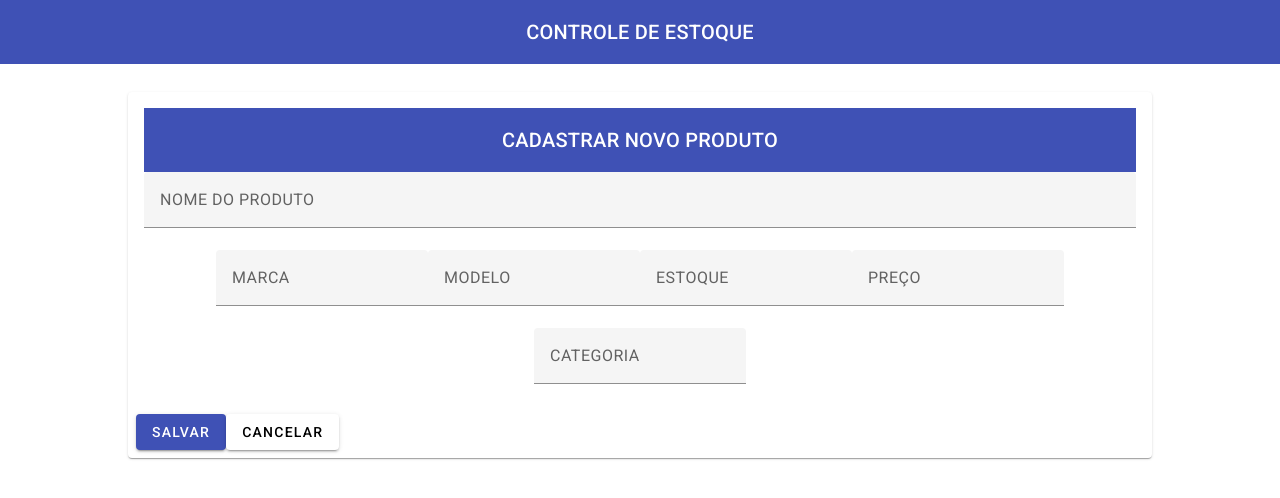
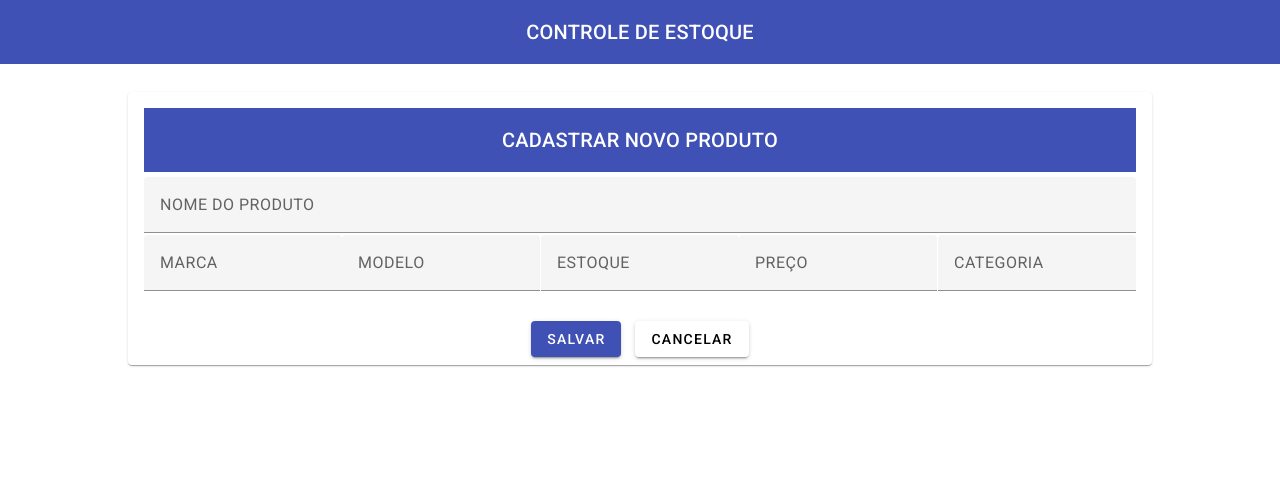
Before and after one commit to paulorobertovrc/api-rest-spring-boot-angular, an Angular app in the folder front/: page /products in a window 1280 px wide. Both pictures are taken after a click on the button "NOVO PRODUTO". Shown: the top 498 px of the page. Built offline with nearby package versions, Linux system fonts and the light colour scheme; no server answers.

Commit message:
Minor style changes

```diff
--- a/front/src/app/products/new-product-form/new-product-form.component.css
+++ b/front/src/app/products/new-product-form/new-product-form.component.css
@@ -5,14 +5,27 @@ mat-card {
 }
 
 .full-width {
-    width: 100%;
+  width: 100%;
+}
+
+.adjust-margin {
+    margin-top: 5px;
+    margin-bottom: -20px;
 }
 
 .fit-content-width {
-    width: fit-content;
+    width: 20%;
 }
 
 .min-width {
-    width: 100%;
-    min-width: 150px;
+  width: 100%;
+  min-width: 150px;
 }
+
+.new-form-action-buttons {
+    justify-content: center;
+}
+
+.save-button {
+    margin-right: 1em;
+}
--- a/front/src/app/products/new-product-form/new-product-form.component.html
+++ b/front/src/app/products/new-product-form/new-product-form.component.html
@@ -2,12 +2,12 @@
     <mat-card-content>
         <mat-toolbar color="primary" class="center-title">CADASTRAR NOVO PRODUTO</mat-toolbar>
         <form [formGroup]="form">
-            <mat-form-field appearance="fill" class="full-width">
+            <mat-form-field appearance="fill" class="full-width adjust-margin">
                 <input matInput placeholder="NOME DO PRODUTO" formControlName="name">
             </mat-form-field>
 
             <mat-form-field appearance="fill" class="fit-content-width">
-                <input matInput placeholder="MARCA" formControlName="brand">
+              <input matInput placeholder="MARCA" formControlName="brand">
             </mat-form-field>
 
             <mat-form-field appearance="fill" class="fit-content-width">
@@ -27,8 +27,8 @@
             </mat-form-field>
         </form>
     </mat-card-content>
-    <mat-card-actions>
-        <button mat-raised-button color="primary" (click)="onSubmit()">SALVAR</button>
+    <mat-card-actions class="new-form-action-buttons">
+        <button mat-raised-button class="save-button" color="primary" (click)="onSubmit()">SALVAR</button>
         <button mat-raised-button (click)="onCancel()">CANCELAR</button>
       </mat-card-actions>
 </mat-card>
```
